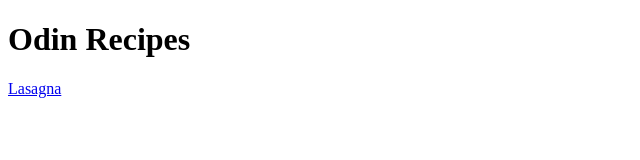
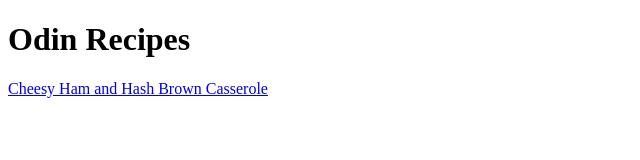
Before and after one commit to Conflictive/odin-recipes, a plain HTML site: page index.html in a window 1280 px wide. Shown: the whole page, without its empty margins (0-640 px from the left). Drawn offline with Linux system fonts and the light colour scheme.

Commit message:
Add Cheesy Ham and Hash Brown Casserole recipe page and update index link
Add new recipe to replace lasagna

```diff
--- a/index.html
+++ b/index.html
@@ -8,6 +8,6 @@
 
     <body>
         <h1>Odin Recipes</h1>
-        <a href="./recipes/lasagna.html">Lasagna</a>
+        <a href="./recipes/hash_brown.html">Cheesy Ham and Hash Brown Casserole</a>
     </body>
 </html>
```
Also changed, not shown: recipes/hash_brown.html (renamed from recipes/lasagna.html, +1 -1 lines).
